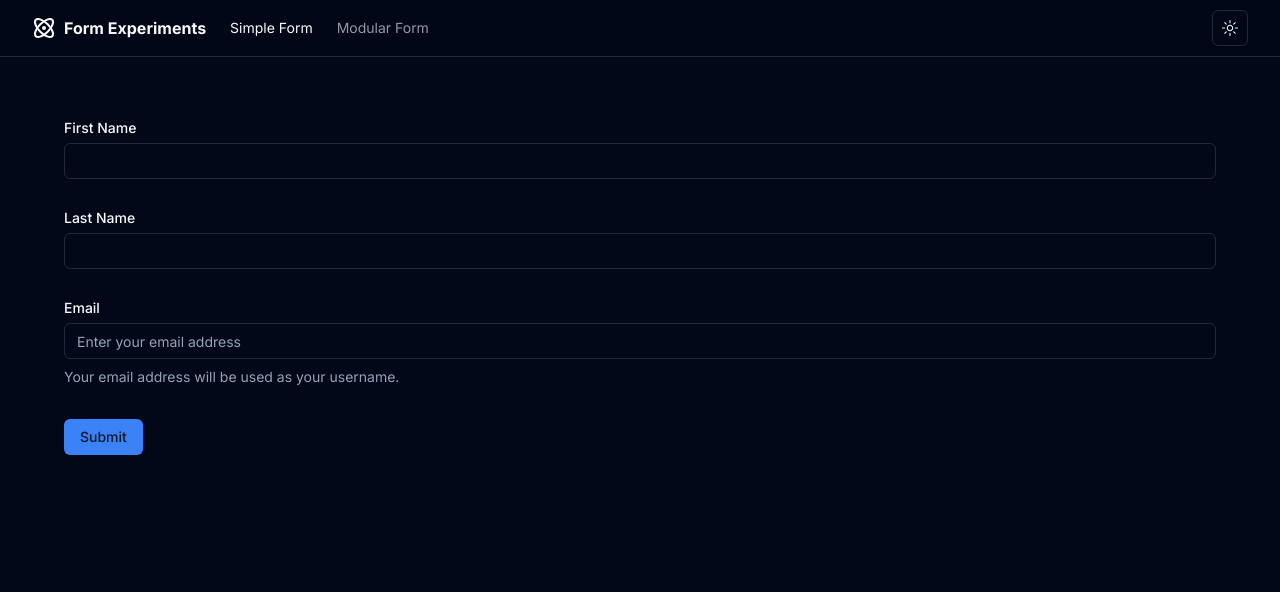
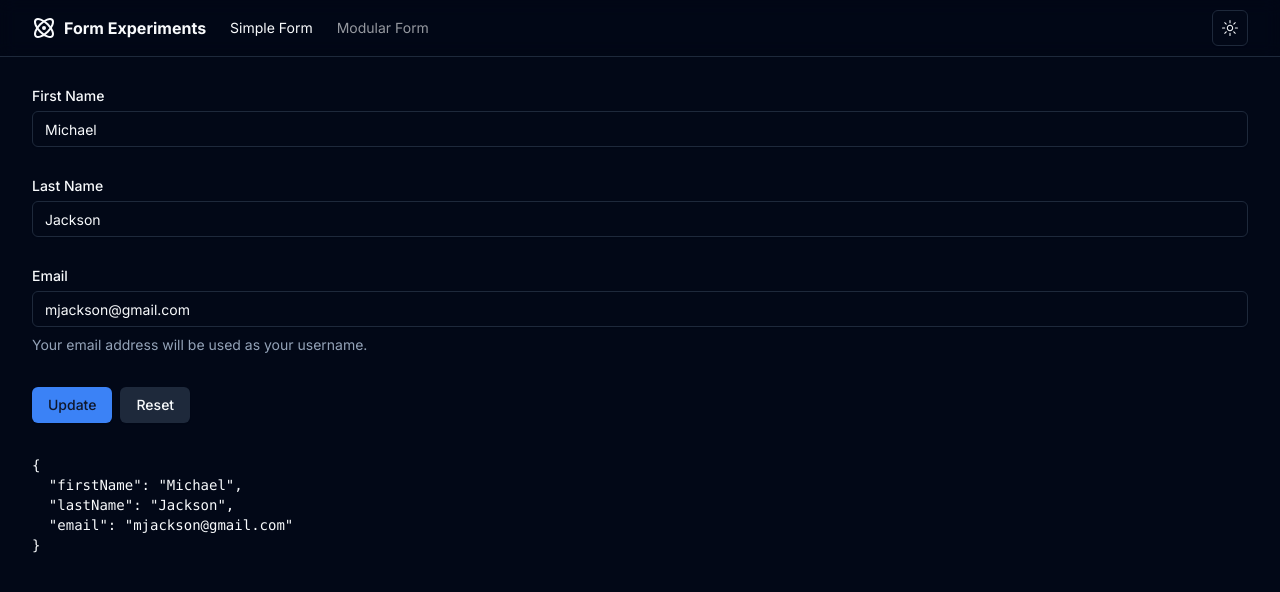
Before and after one commit to nareshbhatia/form-experiments, a React (Vite) app: page / in a window 1280 px wide. Shown: the top 592 px of the page. Built offline with nearby package versions, Linux system fonts and the light colour scheme.

Commit message:
add optional user param to UserForm

```diff
--- a/src/app/routes/simple-form/UserForm.tsx
+++ b/src/app/routes/simple-form/UserForm.tsx
@@ -1,7 +1,8 @@
 'use client';
 
-import type { User } from './schema';
-import { UserSchema } from './schema';
+import { newUser } from '../../../data';
+import type { User } from '../../../schema';
+import { UserSchema } from '../../../schema';
 import { Button } from '@/components/ui/button';
 import {
   Form,
@@ -17,22 +18,21 @@ import { zodResolver } from '@hookform/resolvers/zod';
 import { useForm } from 'react-hook-form';
 
 export interface UserFormProps {
+  user?: User;
   onSubmit: (user: User) => void;
 }
 
-export function UserForm({ onSubmit }: UserFormProps) {
+export function UserForm({ user, onSubmit }: UserFormProps) {
   const form = useForm<User>({
     resolver: zodResolver(UserSchema),
-    defaultValues: {
-      firstName: '',
-      lastName: '',
-      email: '',
-    },
+    defaultValues: user,
   });
 
+  const handleReset = () => {
+    form.reset(newUser);
+  };
+
   return (
-    <div className="container flex-1">
-      <main className="flex flex-col gap-8 py-8">
     <Form {...form}>
       <form className="space-y-8" onSubmit={form.handleSubmit(onSubmit)}>
         <FormField
@@ -80,10 +80,13 @@ export function UserForm({ onSubmit }: UserFormProps) {
           )}
         />
 
-            <Button type="submit">Submit</Button>
+        <div className="flex gap-2">
+          <Button type="submit">{user ? 'Update' : 'Create'}</Button>
+          <Button onClick={handleReset} variant="secondary">
+            Reset
+          </Button>
+        </div>
       </form>
     </Form>
-      </main>
-    </div>
   );
 }
--- a/src/app/routes/simple-form/route.tsx
+++ b/src/app/routes/simple-form/route.tsx
@@ -1,17 +1,23 @@
 'use client';
 
 import { UserForm } from './UserForm';
-import type { User } from './schema';
+import { user1 } from '../../../data';
+import type { User } from '../../../schema';
+import { ObjectViewer } from '@/components/ObjectViewer';
+import { useState } from 'react';
 
 export function SimpleFormPage() {
-  function handleSubmit(user: User) {
-    console.log(user);
+  const [user, setUser] = useState<User | undefined>(user1);
+
+  function handleSubmit(newUser: User) {
+    setUser(newUser);
   }
 
   return (
     <div className="container flex-1">
       <main className="flex flex-col gap-8 py-8">
-        <UserForm onSubmit={handleSubmit} />
+        <UserForm onSubmit={handleSubmit} user={user} />
+        <ObjectViewer o={user} />
       </main>
     </div>
   );
--- a/src/app/routes/simple-form/schema.ts
+++ /dev/null
@@ -1,9 +0,0 @@
-import { z } from 'zod';
-
-export const UserSchema = z.object({
-  firstName: z.string().trim().min(1),
-  lastName: z.string().trim().min(1),
-  email: z.string().email(),
-});
-
-export type User = z.infer<typeof UserSchema>;
--- /dev/null
+++ b/src/components/ObjectViewer/ObjectViewer.tsx
@@ -0,0 +1,7 @@
+export interface ObjectViewerProps {
+  o?: object;
+}
+
+export function ObjectViewer({ o }: ObjectViewerProps) {
+  return <pre className="text-sm">{JSON.stringify(o, undefined, 2)}</pre>;
+}
--- /dev/null
+++ b/src/components/ObjectViewer/index.ts
@@ -0,0 +1 @@
+export * from './ObjectViewer';
--- /dev/null
+++ b/src/data/index.ts
@@ -0,0 +1,13 @@
+import type { User } from '../schema';
+
+export const newUser: User = {
+  firstName: '',
+  lastName: '',
+  email: '',
+};
+
+export const user1: User = {
+  firstName: 'Michael',
+  lastName: 'Jackson',
+  email: 'mjackson@gmail.com',
+};
--- /dev/null
+++ b/src/schema/index.ts
@@ -0,0 +1 @@
+export * from './schema';
--- /dev/null
+++ b/src/schema/schema.ts
@@ -0,0 +1,25 @@
+import { z } from 'zod';
+
+export const UserSchema = z.object({
+  firstName: z.string().trim().min(1),
+  lastName: z.string().trim().min(1),
+  email: z.string().email(),
+});
+
+export type User = z.infer<typeof UserSchema>;
+
+export const AddressSchema = z.object({
+  company: z.string().trim().optional(),
+  street: z.string().trim().min(1),
+  city: z.string().trim().min(1),
+  country: z.string().trim().min(1),
+});
+
+export type Address = z.infer<typeof AddressSchema>;
+
+export const UserProfileSchema = z.object({
+  user: UserSchema,
+  address: AddressSchema,
+});
+
+export type UserProfile = z.infer<typeof UserProfileSchema>;
```
Also changed, not shown: assets/screenshot.png. Lines whose indentation alone changed are shown as unchanged.
